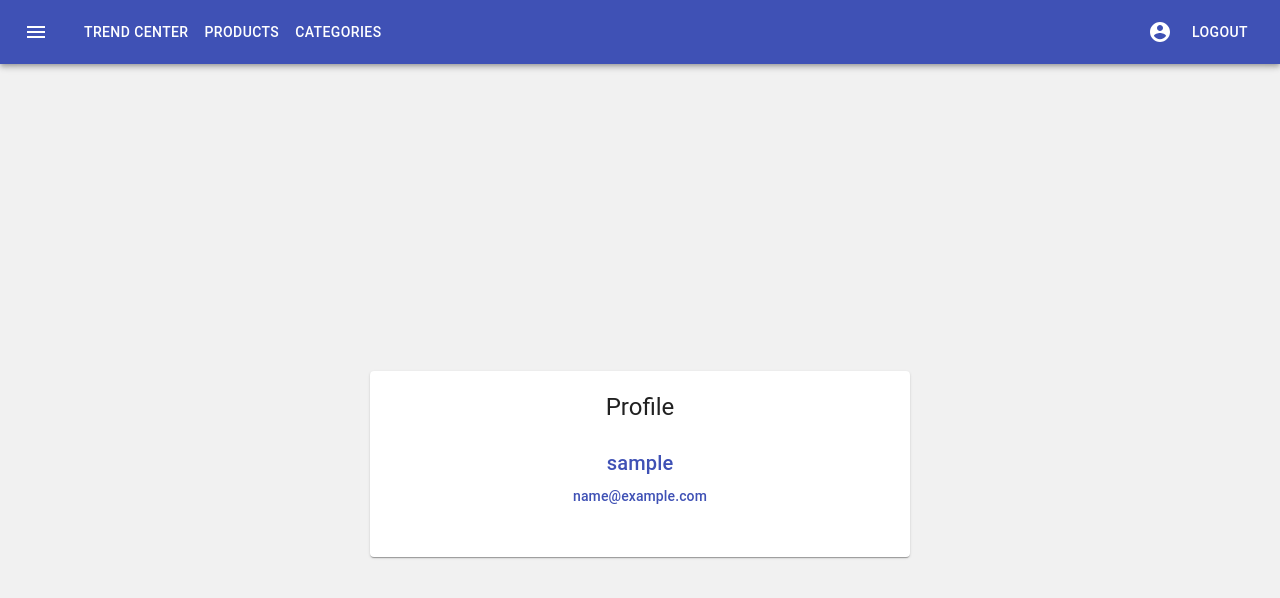
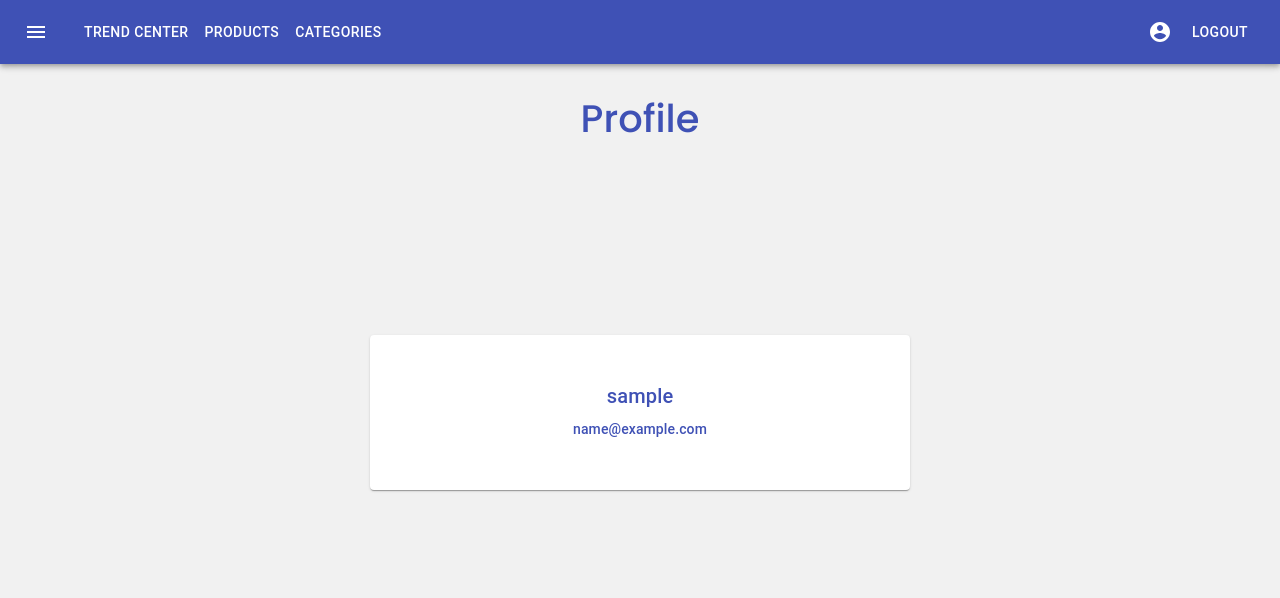
Before and after one commit to oyeahmed/trend-centre, a React (Create React App) app: page /Profile in a window 1280 px wide. Shown: the top 598 px of the page. Built offline with nearby package versions, Linux system fonts and the light colour scheme; sample sign-in values are in the browser's storage.

Commit message:
bugs fixed

```diff
--- a/src/components/ProductsCard.js
+++ b/src/components/ProductsCard.js
@@ -12,6 +12,7 @@ import { Link } from "react-router-dom";
 
 export default function ProductsCard({
   details,
+  inner,
   id,
   image,
   title,
@@ -25,11 +26,12 @@ export default function ProductsCard({
   return (
     <Card className={details ? classes.details : classes.root}>
       <img
-        style={{ height: "320px", width: "250px" }}
+        style={{ height: "500px", width: "400px" }}
         src={image}
         alt="image"
       />
-      <CardHeader title={title} style={{ textAlign: "center" }} />
+      <div className={inner ? classes.details : classes.root}>
+        <CardHeader title={title} />
         <CardContent>
           <ul
             style={{
@@ -66,6 +68,7 @@ export default function ProductsCard({
             ${p2}, <del style={{ color: "red" }}>${p1}</del>
           </Typography>
         </CardContent>
+      </div>
       {isAdmin && (
         <CardActions disableSpacing>
           <IconButton style={{ color: "blue" }}>
@@ -87,11 +90,12 @@ const useStyles = makeStyles((theme) => ({
     margin: "10px",
     display: "flex",
     flexDirection: "column",
-    alignItems: "center",
   },
   details: {
+    display: "flex",
     margin: "10px",
     padding: "10px",
     maxWidth: "70vw",
   },
+  inner: { flexDirection: "column" },
 }));
--- a/src/pages/Homepage.js
+++ b/src/pages/Homepage.js
@@ -1,4 +1,3 @@
-// import { AppBar } from "@material-ui/core";
 import AppBar from "../components/AppBar";
 
 export default function Homepage() {
--- a/src/pages/Login.js
+++ b/src/pages/Login.js
@@ -1,4 +1,4 @@
-import React, { useState, useCallback } from "react";
+import React, { useState, useEffect } from "react";
 import Avatar from "@material-ui/core/Avatar";
 import Button from "@material-ui/core/Button";
 import CssBaseline from "@material-ui/core/CssBaseline";
@@ -20,6 +20,12 @@ export default function Login() {
   let history = useHistory();
   const [email, setEmail] = useState("");
   const [password, setPassword] = useState("");
+
+  useEffect(() => {
+    if (localStorage.getItem("token") !== null) {
+      history.goBack();
+    }
+  }, [history]);
 
   function login() {
     console.log(email, password);
--- a/src/pages/ProductDetails.js
+++ b/src/pages/ProductDetails.js
@@ -45,7 +45,7 @@ export default function ProductDetails() {
       <AppBar />
       <div
         style={{
-          marginTop: "70px",
+          marginTop: "30px",
           display: "flex",
           justifyContent: "center",
           alignItems: "center",
--- a/src/pages/Profile.js
+++ b/src/pages/Profile.js
@@ -13,20 +13,20 @@ export default function Profile() {
   const User = JSON.parse(localStorage.getItem("user"));
 
   useEffect(() => {
-    if (localStorage.getItem("user") === null) history.push("/");
+    if (localStorage.getItem("token") === null) history.push("/login");
   }, [history]);
 
   return (
     <div>
       <AppBar />
-      {localStorage.length > 1 && (
+      <h1 style={{ textAlign: "center", color: "#3f51b5" }}>Profile</h1>
       <div style={{ borderRadius: "25px" }}>
         <div
           style={{
             display: "flex",
             justifyContent: "center",
             alignItems: "center",
-              minHeight: "100vh",
+            minHeight: "60vh",
           }}
         >
           <Card className={classes.root}>
@@ -35,17 +35,13 @@ export default function Profile() {
               variant="h5"
               component="h2"
               style={{ textAlign: "center" }}
-              >
-                Profile
-              </Typography>
+            ></Typography>
             <CardContent>
-                <div
-                  style={{
-                    display: "flex",
-                    justifyContent: "center",
-                    alignItems: "center",
-                  }}
-                ></div>
+              <div>
+                {!User ? (
+                  history.push("/login")
+                ) : (
+                  <div>
                     <Typography
                       gutterBottom
                       variant="h6"
@@ -64,11 +60,13 @@ export default function Profile() {
                     >
                       {User.email}
                     </Typography>
+                  </div>
+                )}
+              </div>
             </CardContent>
           </Card>
         </div>
       </div>
-      )}
     </div>
   );
 }
```
Lines whose indentation alone changed are shown as unchanged.
